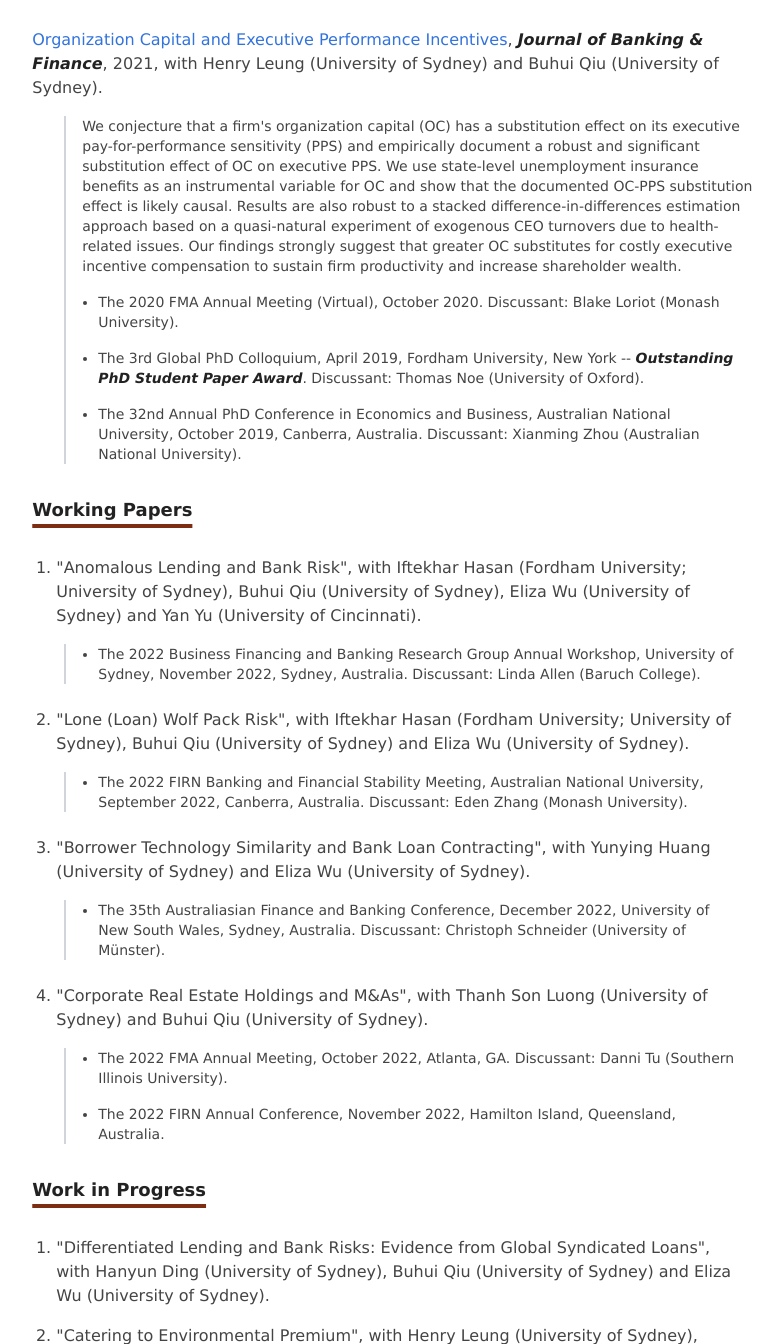
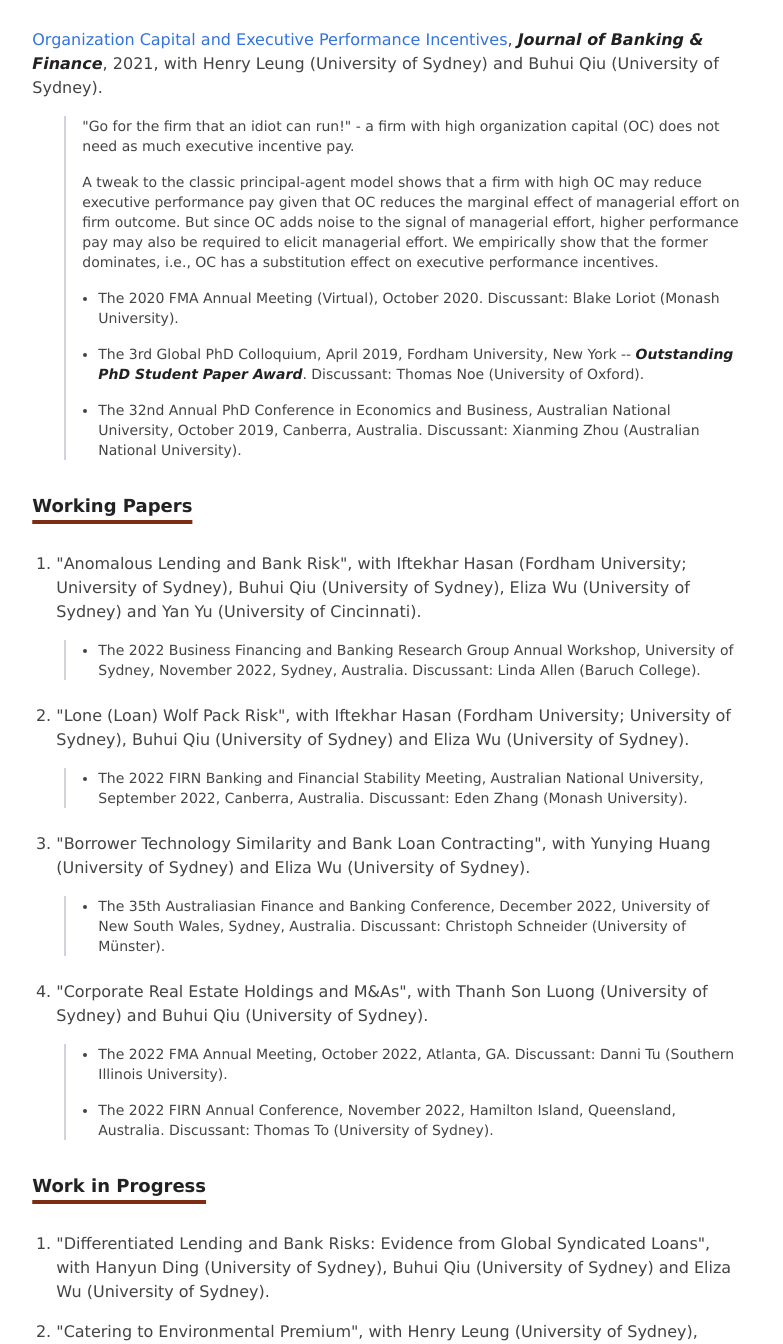
Before and after one commit to mgao6767/adriangao, an Astro site: page /research in a window 1280 px wide. Shown: the part 251-1595 px from the top of the page, without its empty margins (246-1029 px from the left). Built offline with nearby package versions, Linux system fonts and the light colour scheme; Astro itself is replaced by a stand-in of ours.

Commit message:
docs(research): update abstract

```diff
--- a/src/pages/research.mdx
+++ b/src/pages/research.mdx
@@ -11,16 +11,19 @@ noComment: true
 [Organization Capital and Executive Performance Incentives](https://doi.org/10.1016/j.jbankfin.2020.106017), **_Journal of Banking & Finance_**, 2021, with Henry Leung (University of Sydney) and Buhui Qiu (University of Sydney).
 
 <div class="text-sm ml-8 mb-6 border-l-2 pl-4 border-gray-300">
-  We conjecture that a firm's organization capital (OC) has a substitution
-  effect on its executive pay-for-performance sensitivity (PPS) and empirically
-  document a robust and significant substitution effect of OC on executive PPS.
-  We use state-level unemployment insurance benefits as an instrumental variable
+  "Go for the firm that an idiot can run!" - a firm with high organization capital (OC) does not need as much executive incentive pay.
+
+  A tweak to the classic principal-agent model shows that a firm with high OC may reduce executive performance pay given that OC reduces the marginal effect of managerial effort on firm outcome.
+  But since OC adds noise to the signal of managerial effort, higher performance pay may also be required to elicit managerial effort.
+  We empirically show that the former dominates, i.e., OC has a substitution effect on executive performance incentives.
+
+  {/* We use state-level unemployment insurance benefits as an instrumental variable
   for OC and show that the documented OC-PPS substitution effect is likely
   causal. Results are also robust to a stacked difference-in-differences
   estimation approach based on a quasi-natural experiment of exogenous CEO
   turnovers due to health-related issues. Our findings strongly suggest that
   greater OC substitutes for costly executive incentive compensation to sustain
-  firm productivity and increase shareholder wealth.
+  firm productivity and increase shareholder wealth. */}
   <div>
     <ul class="list-disc px-4">
       <li>
@@ -95,7 +98,7 @@ noComment: true
       </li>
       <li>
         The 2022 FIRN Annual Conference, November 2022, Hamilton Island,
-        Queensland, Australia.
+        Queensland, Australia. Discussant: Thomas To (University of Sydney).
       </li>
     </ul>
   </div>
```
